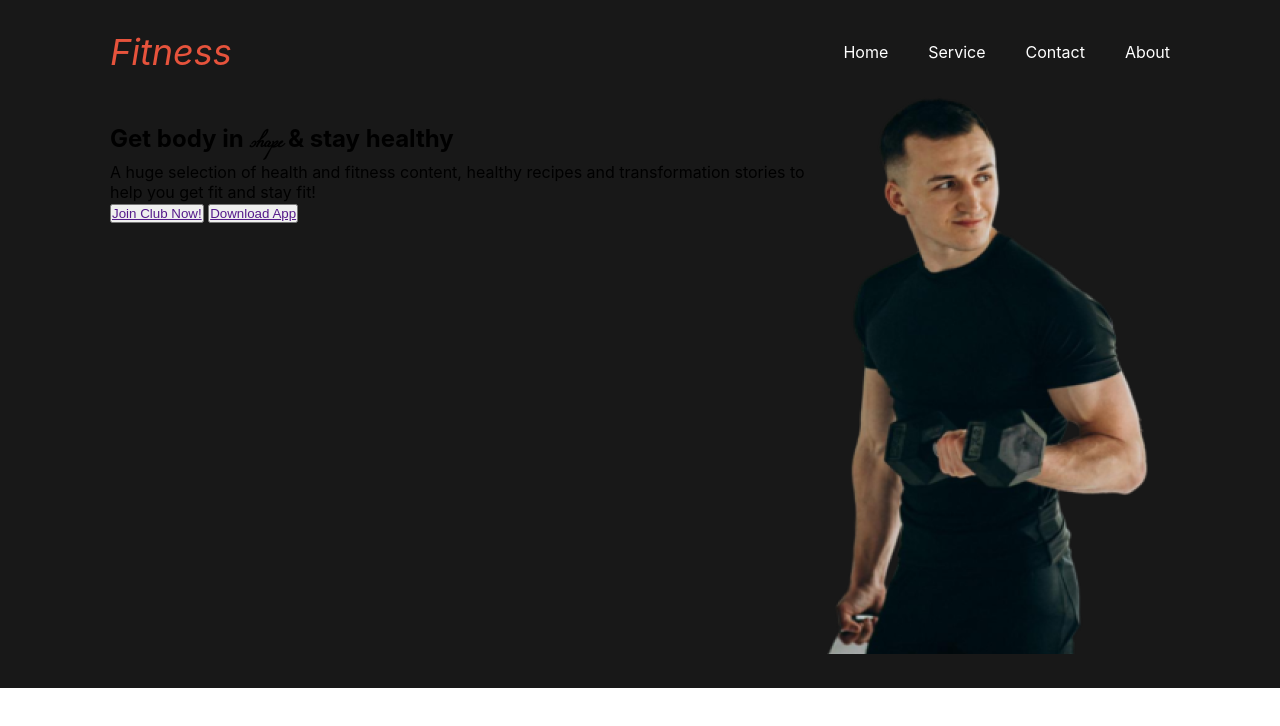
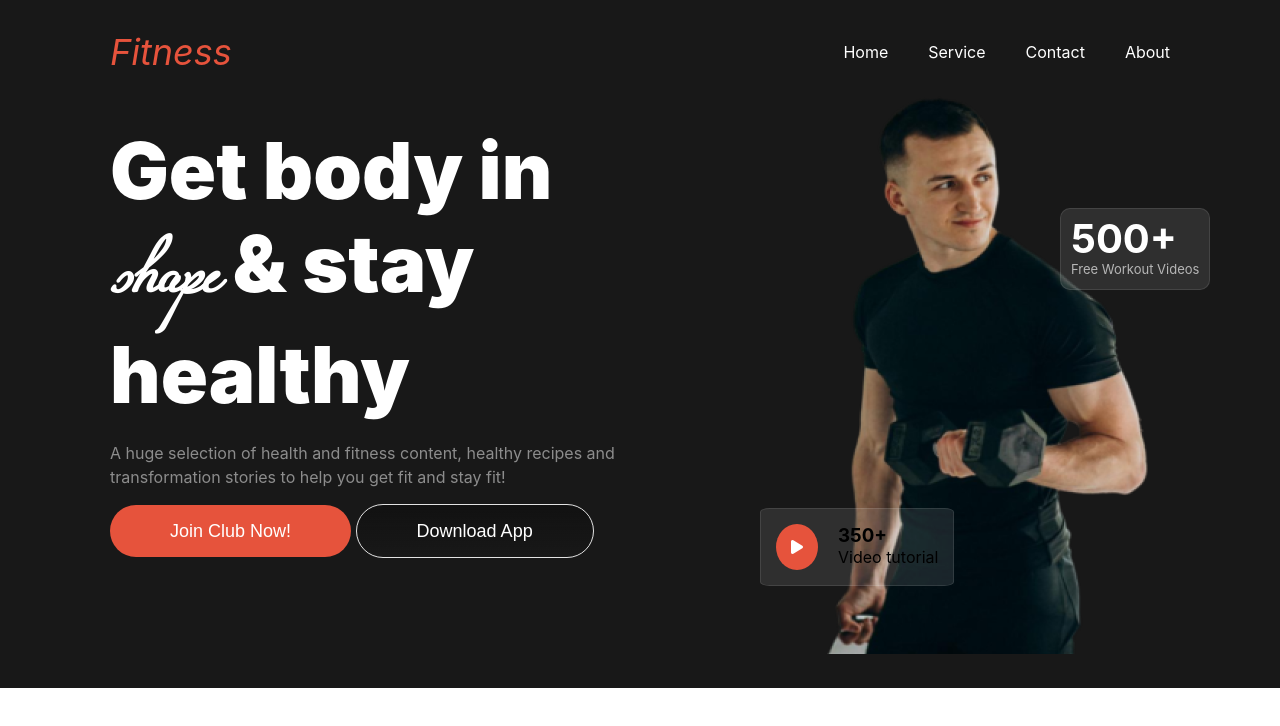
Before and after one commit to alaminpython123/new-assignment, a plain HTML site: page index.html in a window 1280 px wide. Drawn offline with Linux system fonts and the light colour scheme.

Commit message:
added new section code

```diff
--- a/css/style.css
+++ b/css/style.css
@@ -26,6 +26,8 @@ body{
 }
 .shape{
     font-family: my-font;
+    font-weight: 400px;
+    font-style: italic;
 
 }
 
@@ -67,7 +69,7 @@ body{
   .manu-item{
     position: relative;
   }
-  .toggol-bar i{
+  .toggol-bar{
     color: #FFFF;
     font-size: 25px;
     position: absolute;
@@ -81,6 +83,118 @@ body{
   }
   .body-details{
     margin-top: 50px;
+    max-width: 520px;
+  }
+  .body-details h2{
+    font-size: 78px;
+    line-height: 93px;
+    font-weight: 900;
+    color: rgba(255, 255, 255, 1);
+
+  }
+  .body-details p{
+    font-size: 16px;
+    line-height: 24px;
+    font-weight: 400px;
+    color: rgba(255, 255, 255, 0.5);
+    margin-top: 20px;
+    margin-bottom: 15px;
+
+  }
+  .first-button{
+    padding: 15px 60px;
+    border-radius: 40px;
+    border: none;
+    background: rgba(230, 83, 60, 1);
+  }
+  .first-button a{
+    text-decoration: none;
+    font-weight: 600px;
+    font-size: 18px;
+    line-height: 22px;
+    color: rgba(255, 255, 255, 1);
+
+  }
+  .secound-button{
+    padding: 15px 60px;
+    border-radius: 40px;
+    border: 1px solid #E3E3E3;
+    background: linear-gradient(180deg, #111111 0%, rgba(119, 119, 119, 0) 100%);
+  }
+  .secound-button a{
+    text-decoration: none;
+    font-weight: 600px;
+    font-size: 18px;
+    line-height: 22px;
+    color: rgba(255, 255, 255, 1);
+
+  }
+
+
+  .body-img img{
+    width: 100%;
+  }
+  .first-count{
+    border: 1px solid rgba(255, 255, 255, 0.1);
+    max-width: 193px;
+    background: rgba(255, 255, 255, 0.1);
+    display: flex;
+    justify-content: center;
+    align-items: center;
+    padding: 10px;
+    border-radius: 10px;
+    position: absolute;
+    margin-top: -450px;
+    margin-left: 950px;
+
+  }
+  .main-hedar{
+    position: relative;
+  }
+  .first-count h2{
+    font-weight: 900px;
+    font-size: 40px;
+    line-height: 40px;
+    color:  rgba(255, 255, 255, 1);
+
+  }
+  .first-count p{
+    font-weight: 400px;
+    font-size: 13px;
+    line-height: 20px;
+    color:rgba(255, 255, 255, 0.65);
+
+
+  }
+  .secound-count{
+    display: flex;
+    background: rgba(255, 255, 255, 0.1);
+    border: 1px solid rgba(255, 255, 255, 0.1);
+    justify-content: center;
+    align-items: center;
+    max-width: 206px;
+    padding: 15px;
+    border-radius: 5%;
+    position: absolute;
+    margin-top: -150px;
+    margin-left: 650px;
+
+
+  }
+  .flex-four{
+    display: flex;
+    gap: 20px;
+  }
+  .carcale{
+    display: flex;
+    justify-content: center;
+    align-items: center;
+    background: rgba(230, 83, 60, 1);
+    padding: 15px;
+    border-radius: 50%;
+  }
+  .carcale i{
+    color: #FFFF;
   }
 
   /* hedar-section-end */
@@ -103,6 +217,25 @@ body{
     .flex-three{
         flex-direction: column;
     }
+    .body-details h2{
+      font-size: 46px;
+      line-height: 43px;
+      font-weight: 900;
+      color: rgba(255, 255, 255, 1);
+
+    }
+    .first-button{
+      padding: 15px 25px;
+    }
+    .secound-button{
+      padding: 15px 25px;
+    }
+    .first-count{
+      margin-left: 200px;
+      margin-top: -500px;
+    }
+
+
 
   }
 
--- a/index.html
+++ b/index.html
@@ -29,11 +29,27 @@
                     <div class="body-details">
                         <h2>Get body in <span class="shape">shape</span> & stay healthy</h2>
                         <p>A huge selection of health and fitness content, healthy recipes and transformation stories to help you get fit and stay fit!</p>
-                        <button><a href="">Join Club Now!</a></button>
-                        <button><a href="">Download App</a></button>
+                        <button class="first-button"><a href="">Join Club Now!</a></button>
+                        <button class="secound-button"><a href="">Download App</a></button>
                     </div>
                     <div class="body-img">
                         <img src="./images/Images 2.png" alt="">
+                    </div>
+                </div>
+                <div class="first-count">
+                    <div>
+                        <h2>500+</h2>
+                    <p>Free Workout Videos</p>
+                    </div>
+                </div>
+                <div class="secound-count">
+                    <div class="flex-four">
+                        <div class="carcale"><i class="fa-solid fa-play"></i></div>
+                        <div class="carcale-content">
+                            <h3>350+</h3>
+                            <p>Video tutorial</p>
+                        </div>
+
                     </div>
                 </div>
             </section>
```
